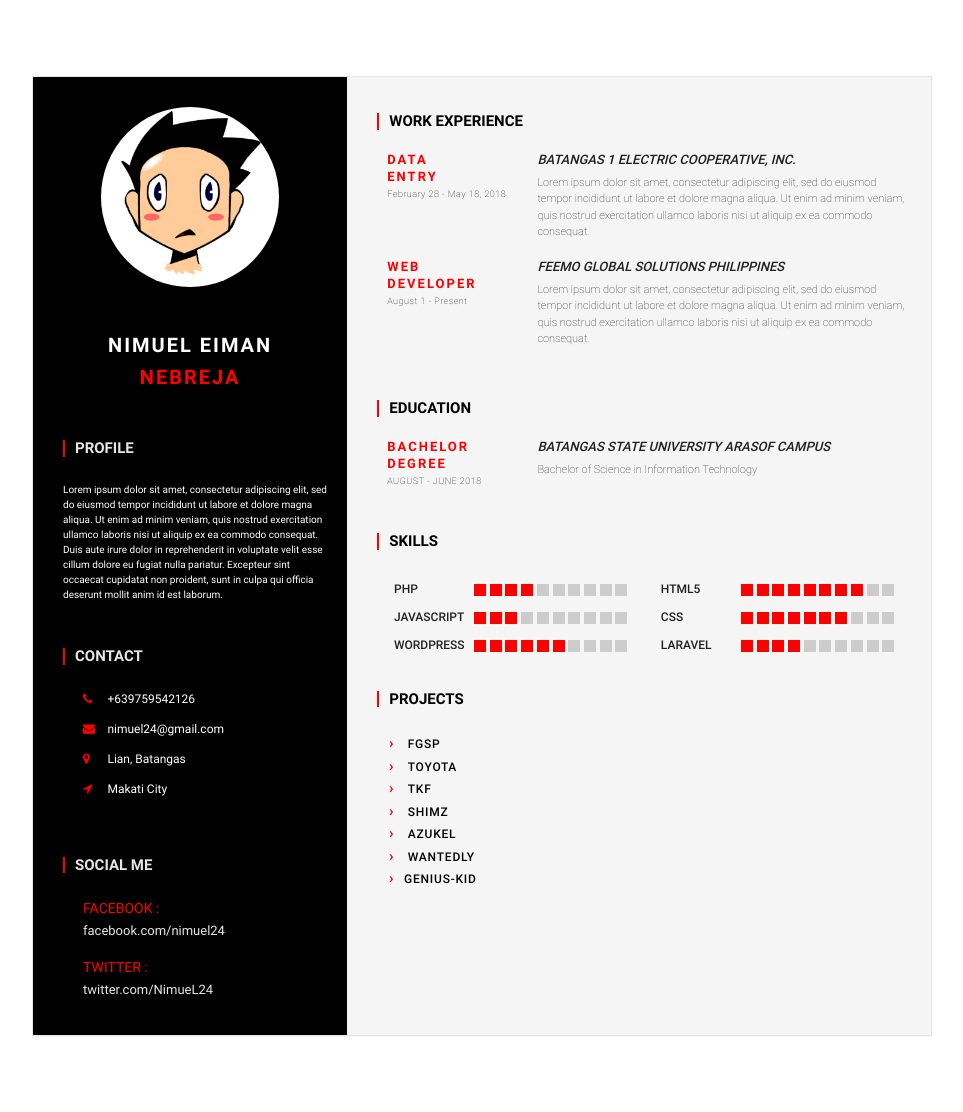
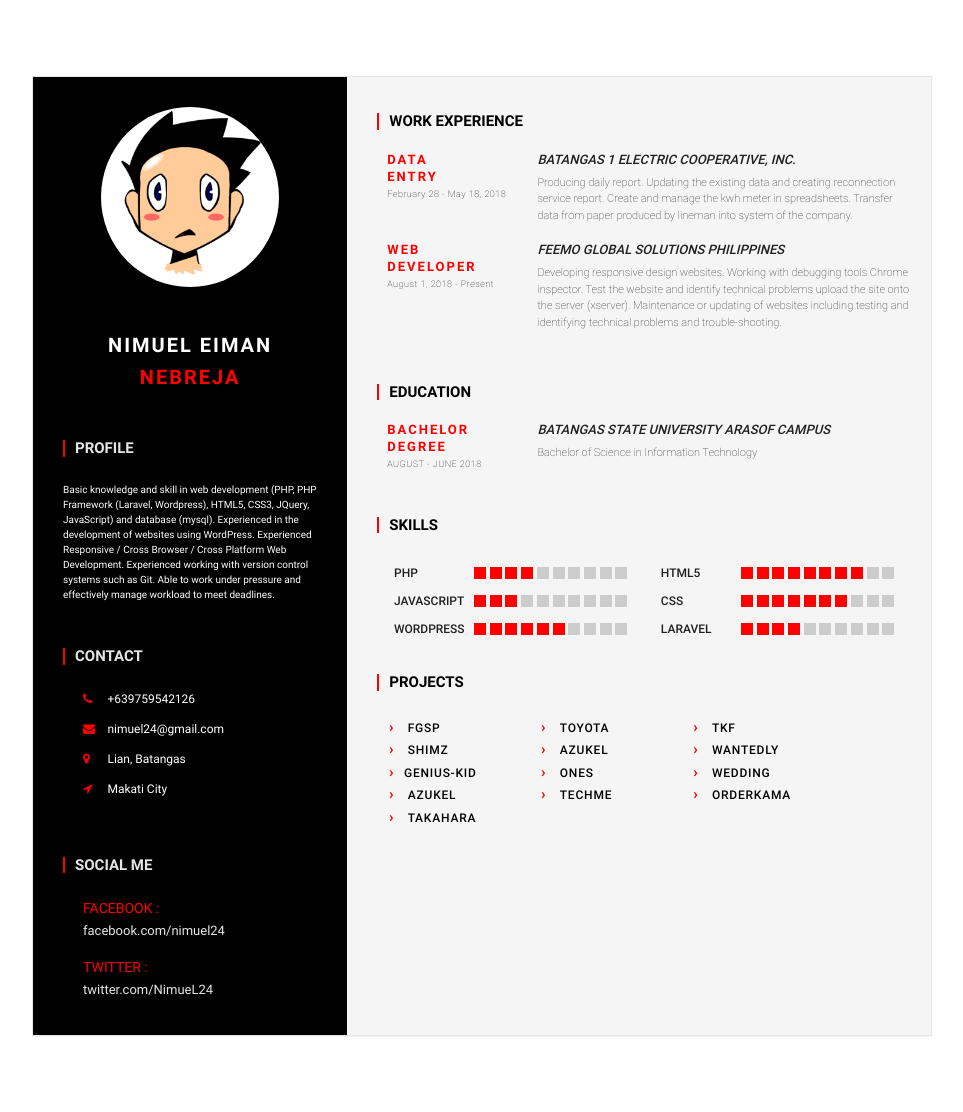
Before and after one commit to eimanebreja/eimanebreja.github.io, a PHP site: page / in a window 1280 px wide. Shown: the whole page, without its empty margins (158-1121 px from the left). Run offline with PHP 8.4, Linux system fonts and the light colour scheme.

Commit message:
Pushing modified Files

```diff
--- a/assets/css/style.css
+++ b/assets/css/style.css
@@ -172,8 +172,12 @@
                 font-size: 11px; }
           .port-content .port-bg .port-bg-half .half-reference .reference-container .project-cnt ul {
             padding-left: 5%;
-            list-style: none; }
+            list-style: none;
+            display: flex;
+            flex-direction: row;
+            flex-wrap: wrap; }
             .port-content .port-bg .port-bg-half .half-reference .reference-container .project-cnt ul li {
+              flex-basis: 30%;
               margin: 0 !important; }
               .port-content .port-bg .port-bg-half .half-reference .reference-container .project-cnt ul li::before {
                 content: "\203A";
--- a/assets/sass/style.scss
+++ b/assets/sass/style.scss
@@ -302,8 +302,13 @@
             ul {
               padding-left: 5%;
               list-style: none;
+              display: flex;
+              flex-direction: row;
+              flex-wrap: wrap;
+
 
               li {
+                flex-basis: 30%;
                 margin: 0 !important;
 
 
--- a/index.html
+++ b/index.html
@@ -56,14 +56,14 @@
                   </div>
                   <div class="profile-info-text">
                     <p>
-                      Lorem ipsum dolor sit amet, consectetur adipiscing elit,
-                      sed do eiusmod tempor incididunt ut labore et dolore magna
-                      aliqua. Ut enim ad minim veniam, quis nostrud exercitation
-                      ullamco laboris nisi ut aliquip ex ea commodo consequat.
-                      Duis aute irure dolor in reprehenderit in voluptate velit
-                      esse cillum dolore eu fugiat nulla pariatur. Excepteur
-                      sint occaecat cupidatat non proident, sunt in culpa qui
-                      officia deserunt mollit anim id est laborum.
+                      Basic knowledge and skill in web development (PHP, PHP
+                      Framework (Laravel, Wordpress), HTML5, CSS3, JQuery,
+                      JavaScript) and database (mysql). Experienced in the
+                      development of websites using WordPress. Experienced
+                      Responsive / Cross Browser / Cross Platform Web
+                      Development. Experienced working with version control
+                      systems such as Git. Able to work under pressure and
+                      effectively manage workload to meet deadlines.
                     </p>
                   </div>
                 </div>
@@ -140,11 +140,11 @@
                       </div>
                       <div class="postion-role">
                         <p>
-                          Lorem ipsum dolor sit amet, consectetur adipiscing
-                          elit, sed do eiusmod tempor incididunt ut labore et
-                          dolore magna aliqua. Ut enim ad minim veniam, quis
-                          nostrud exercitation ullamco laboris nisi ut aliquip
-                          ex ea commodo consequat.
+                          Producing daily report. Updating the existing data and
+                          creating reconnection service report. Create and
+                          manage the kwh meter in spreadsheets. Transfer data
+                          from paper produced by lineman into system of the
+                          company.
                         </p>
                       </div>
                     </div>
@@ -154,7 +154,7 @@
                       <p class="pc">WEB</p>
                       <p class="pc" id="postion">DEVELOPER</p>
                       <p class="sp">WEB DEVELOPER</p>
-                      <p id="date">August 1 - Present</p>
+                      <p id="date">August 1, 2018 - Present</p>
                     </div>
                     <div class="content-company">
                       <div class="company-name">
@@ -162,11 +162,12 @@
                       </div>
                       <div class="postion-role">
                         <p>
-                          Lorem ipsum dolor sit amet, consectetur adipiscing
-                          elit, sed do eiusmod tempor incididunt ut labore et
-                          dolore magna aliqua. Ut enim ad minim veniam, quis
-                          nostrud exercitation ullamco laboris nisi ut aliquip
-                          ex ea commodo consequat.
+                          Developing responsive design websites. Working with
+                          debugging tools Chrome inspector. Test the website and
+                          identify technical problems upload the site onto the
+                          server (xserver). Maintenance or updating of websites
+                          including testing and identifying technical problems
+                          and trouble-shooting.
                         </p>
                       </div>
                     </div>
@@ -327,6 +328,34 @@
                         >
                       </li>
                       <li><a href="#">GENIUS-KID</a></li>
+                      <li>
+                        <a href="https://github.com/eimanebreja/ones">ONES</a>
+                      </li>
+                      <li>
+                        <a href="https://eimanebreja.github.io/wedding/"
+                          >WEDDING</a
+                        >
+                      </li>
+                      <li>
+                        <a href="https://eimanebreja.github.io/azukel/"
+                          >AZUKEL</a
+                        >
+                      </li>
+                      <li>
+                        <a href="https://eimanebreja.github.io/Techme/"
+                          >TECHME</a
+                        >
+                      </li>
+                      <li>
+                        <a href="https://eimanebreja.github.io/orderkama/"
+                          >ORDERKAMA</a
+                        >
+                      </li>
+                      <li>
+                        <a href="https://eimanebreja.github.io/takahara/"
+                          >TAKAHARA</a
+                        >
+                      </li>
                     </ul>
                   </div>
                 </div>
```
Also changed, not shown: 1 other file.
